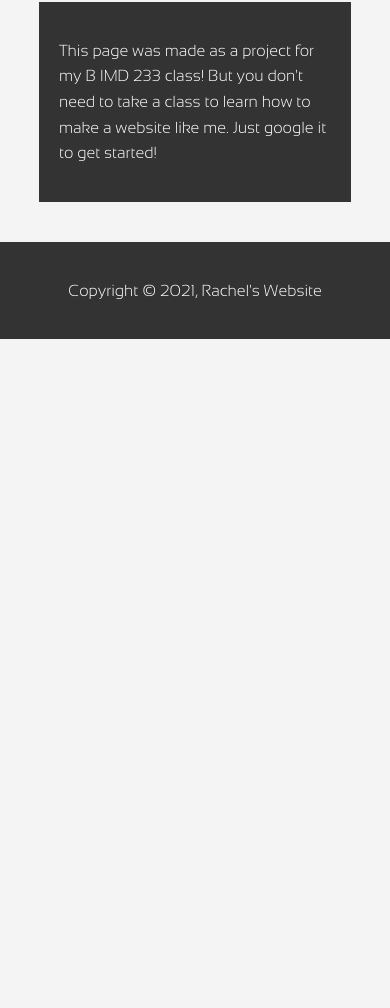
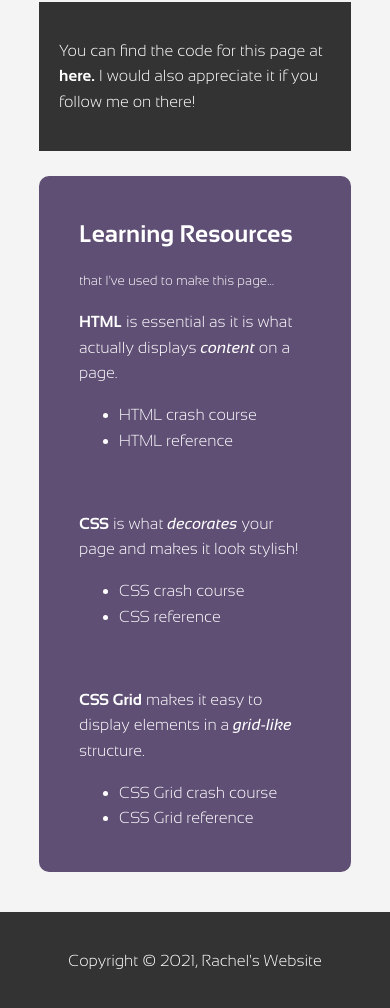
Before and after one commit to GoldenKimchee/Art-Website, a plain HTML site: page index.html in a window 390 px wide. Shown: the part 666-1674 px from the top of the page. Before the commit the page ends 1005 px from the top, so only its background shows below. Drawn offline with Linux system fonts and the light colour scheme.

Commit message:
added resources to homepage

```diff
--- a/index.html
+++ b/index.html
@@ -25,7 +25,7 @@
 
     <div id="showcase">
         <div class="container">
-            <h1 class="desktop">Welcome. I post some art here. Take a look!</h1>
+            <h1 class="desktop">Welcome to my page!</h1>
             <h1 class="mobile">Welcome!</h1>
         </div>
     </div>
@@ -42,10 +42,49 @@
         </section>
         <aside class="sidebar">
             <p>
-                This page was made as a project for my B IMD 233 class! But you don't
-                need to take a class to learn how to make a website like me. Just google it to get started!
+                 You can find the code for this page at <a href="https://github.com/GoldenKimchee/Art-Website"
+                 title="Github source code">here.</a> I would also appreciate it if you follow me on there!
             </p>
         </aside>
+    </div>
+
+    <br>
+
+    <div class="container">
+        <section class="info">
+            <h2>Learning Resources</h2>
+            <small>that I've used to make this page...</small>
+
+            <br>
+            <p>
+                <strong>HTML</strong> is essential as it is what actually displays <em>content</em> on a page.
+            </p>
+
+            <ul>
+                <li><a href="https://www.youtube.com/watch?v=UB1O30fR-EE" target="_blank">HTML crash course</a></li>
+                <li><a href="https://www.w3schools.com/html/" target="_blank">HTML reference</a></li>
+            </ul>
+
+            <br>
+            <p>
+                <strong>CSS</strong> is what <em>decorates</em> your page and makes it look stylish!
+            </p>
+
+            <ul>
+                <li><a href="https://www.youtube.com/watch?v=yfoY53QXEnI" target="_blank">CSS crash course</a></li>
+                <li><a href="https://www.w3schools.com/css/" target="_blank">CSS reference</a></li>
+            </ul>
+
+            <br>
+            <p>
+                <strong>CSS Grid</strong> makes it easy to display elements in a <em>grid-like</em> structure.
+            </p>
+
+            <ul>
+                <li><a href="https://scrimba.com/learn/cssgrid" target="_blank">CSS Grid crash course</a></li>
+                <li><a href="https://www.w3schools.com/css/css_grid.asp" target="_blank">CSS Grid reference</a></li>
+            </ul>
+        </section>
     </div>
 
     <footer id="main-footer">
--- a/styles.css
+++ b/styles.css
@@ -38,13 +38,16 @@ body {
     overflow:hidden;
 }
 
-
 .art-container {
     display:grid;
     grid-template-columns:1fr 1fr 1fr; /* Grid is split into 3 parts (fraction units) */
     grid-template-columns:repeat(3, 1fr); /* 1st param is # of rows/columns. 2nd param is for each block */
     grid-template-rows:repeat(4, 1fr);
     grid-template:repeat(3,1fr) / repeat(4,1fr); /* Row / column */
+    grid-template-columns:repeat(auto-fit, minmax(200px, 1fr));
+    grid-auto-rows: 400px;
+    grid-auto-flow:row; /* Fills by going left to right for each row*/
+    grid-auto-flow:dense; /* tries to fill every spot */
     grid-gap:1%;
     width:80%;
     margin:inherit;
@@ -54,6 +57,11 @@ body {
 .main-header {
     background-color:rgba(30, 6, 61, 0.692);
     color:#fff;
+}
+
+.large {
+    grid-column:auto/span 2; /* or... */
+    grid-column:span 2;
 }
 
 #navbar {
@@ -106,8 +114,12 @@ body {
 
 .art {
     display:inline;
+    /* This edit would make pic take up whole cell of parent element */
+    /*width:100%;
+    height:100%;
+    object-fit: cover;*/
+    /* end of edit */
     max-width:100%;
-    height:auto;
     margin:5px;
     border:rgba(51, 23, 88, 0.692) solid 5px;
     box-sizing:border-box;
@@ -146,7 +158,17 @@ body {
     width:60%;
 }
 
-.sidebar a {
+.sidebar p a {
+    color:white;
+    font-weight:bold;
+    font-size:100%;
+}
+
+.sidebar p a:hover {
+    text-decoration:underline;
+}
+
+.sidebar a.links {
     color:white;
     font-weight:bold;
     font-size:150%;
@@ -169,6 +191,17 @@ a {
 
 a:hover {
     text-decoration:underline;
+}
+
+.info {
+    border-radius: 10px;
+    padding:25px 40px;
+    background-color: rgba(30, 6, 61, 0.692);
+    color:white;
+}
+
+.info li a {
+    color:white;
 }
 
 #showcase .mobile { /* As a default, display in desktop view */
@@ -199,16 +232,10 @@ a:hover {
     #showcase .desktop { /* Disable desktop view */
         display:none;
     }
-
-    .art-container {
-        grid-template:repeat(4,1fr) / repeat(3,1fr);
-    }
 }
 
 @media screen and (max-width:400px) { /* Media query. if parenthesis item is true, this css will be added... */
-    .art-container {
-        grid-template:repeat(6,1fr)/repeat(2,1fr);
-    }
+
 }
 
 @media screen and (min-width:800px) and (max-width:1000px) { /* Multiple conditions */
```
Also changed, not shown: art.html (+7 -6 lines).
